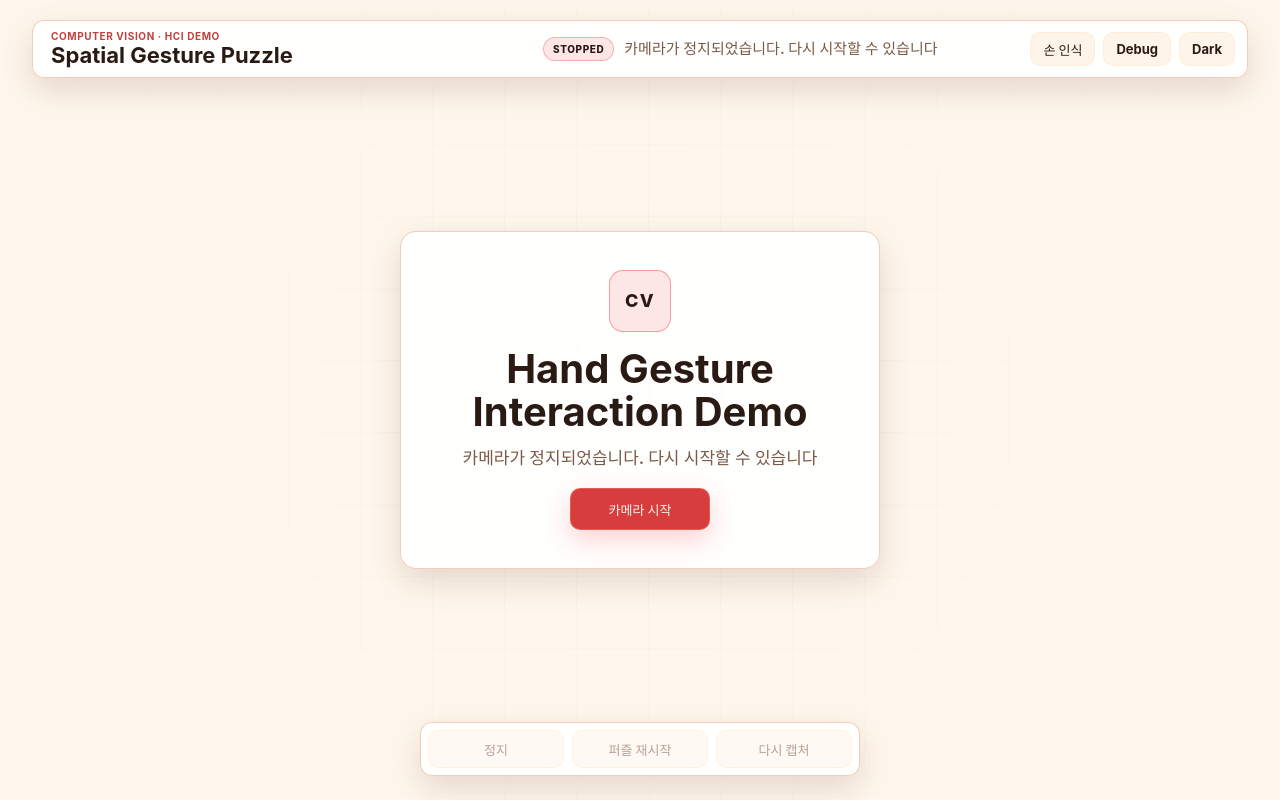
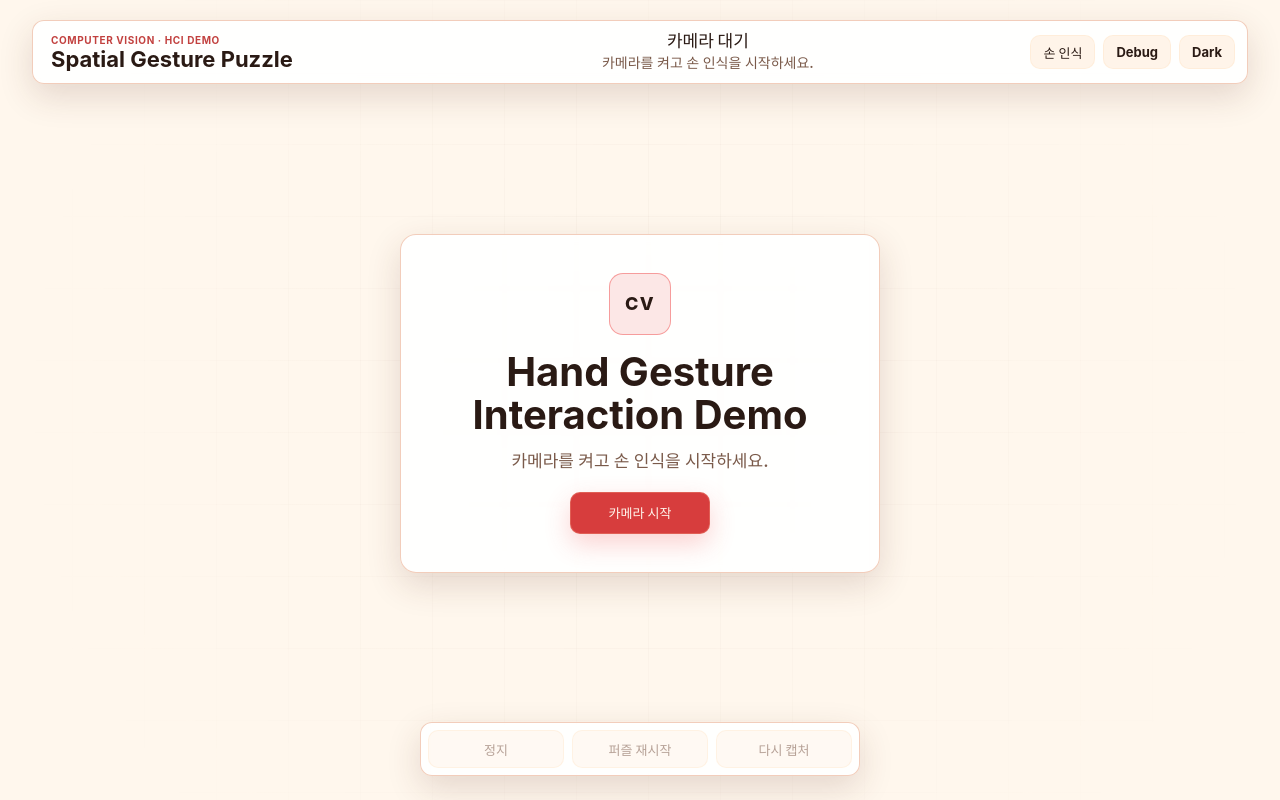
Before and after one commit to huiseong29/spatial-gesture-puzzle, a React (Vite) app: page / in a window 1280 px wide. Built offline with nearby package versions, Linux system fonts and the light colour scheme.

Commit message:
feat: 상황별 인터랙션 안내 문구 개선

```diff
--- a/src/app/App.tsx
+++ b/src/app/App.tsx
@@ -1,69 +1,11 @@
 import { useEffect, useRef, useState } from "react";
 import { HandTrackingController, type ExperienceState, type RuntimeStatus } from "./HandTrackingController";
+import { getInteractionInstruction } from "./instructionText";
 import type { ThemeMode } from "../theme/themeTypes";
-
-function modeToKoreanInstruction(status: RuntimeStatus) {
-  if (status.phase === "idle") {
-    return "카메라를 시작하세요";
-  }
-
-  if (status.phase === "camera-permission") {
-    return "카메라 권한을 요청하는 중입니다";
-  }
-
-  if (status.phase === "camera-ready") {
-    return "양손 pinch로 캡처 영역을 지정하세요";
-  }
-
-  if (status.phase === "model-loading") {
-    return "Hand Landmarker 모델을 로딩 중입니다";
-  }
-
-  if (status.phase === "running") {
-    if (status.message === "Puzzle restarted") {
-      return "퍼즐을 다시 섞었습니다";
-    }
-
-    if (status.message === "Ready for new capture") {
-      return "새 캡처 영역을 지정하세요";
-    }
-
-    return "pinch gesture로 퍼즐 조각을 이동하세요";
-  }
-
-  if (status.phase === "stopped") {
-    return "카메라가 정지되었습니다. 다시 시작할 수 있습니다";
-  }
-
-  if (status.phase === "error") {
-    return "카메라 접근 권한을 확인하세요";
-  }
-
-  return "시스템을 준비 중입니다";
-}
-
-function modeToStatusLabel(status: RuntimeStatus) {
-  if (status.phase === "running") {
-    return "RUNNING";
-  }
-
-  if (status.phase === "error") {
-    return "ERROR";
-  }
-
-  if (status.phase === "stopped") {
-    return "STOPPED";
-  }
-
-  if (status.phase === "camera-permission" || status.phase === "model-loading") {
-    return "LOADING";
-  }
-
-  return "READY";
-}
 
 type UnifiedTopBarProps = {
   status: RuntimeStatus;
+  experienceState: ExperienceState;
   debugEnabled: boolean;
   themeMode: ThemeMode;
   onStart: () => void;
@@ -73,12 +15,15 @@ type UnifiedTopBarProps = {
 
 function UnifiedTopBar({
   status,
+  experienceState,
   debugEnabled,
   themeMode,
   onStart,
   onToggleDebug,
   onToggleTheme
 }: UnifiedTopBarProps) {
+  const instruction = getInteractionInstruction(status, experienceState);
+
   return (
     <header className="top-bar">
       <div className="brand-block">
@@ -87,8 +32,8 @@ function UnifiedTopBar({
       </div>
 
       <div className="top-guide" aria-live="polite">
-        <span className={`mode-pill mode-${status.phase}`}>{modeToStatusLabel(status)}</span>
-        <p>{modeToKoreanInstruction(status)}</p>
+        <h2>{instruction.title}</h2>
+        <p>{instruction.instruction}</p>
       </div>
 
       <div className="top-actions" aria-label="상단 액션">
@@ -123,6 +68,10 @@ function UnifiedTopBar({
 function createInitialExperienceState(): ExperienceState {
   return {
     puzzleMode: null,
+    puzzleTransitionPhase: null,
+    boxMode: null,
+    capturePhase: null,
+    captureReady: false,
     heatmapReplayMode: "hidden",
     pointerHistoryCount: 0
   };
@@ -220,6 +169,7 @@ export function App() {
         <div className="ui-layer">
           <UnifiedTopBar
             status={status}
+            experienceState={experienceState}
             debugEnabled={debugEnabled}
             themeMode={themeMode}
             onStart={startCamera}
@@ -234,7 +184,7 @@ export function App() {
                   CV
                 </span>
                 <h1>Hand Gesture Interaction Demo</h1>
-                <p>{modeToKoreanInstruction(status)}</p>
+                <p>{getInteractionInstruction(status, experienceState).instruction}</p>
                 <button
                   type="button"
                   onClick={startCamera}
--- a/src/app/HandTrackingController.ts
+++ b/src/app/HandTrackingController.ts
@@ -28,6 +28,10 @@ export type RuntimeStatus = {
 
 export type ExperienceState = {
   puzzleMode: string | null;
+  puzzleTransitionPhase: string | null;
+  boxMode: string | null;
+  capturePhase: string | null;
+  captureReady: boolean;
   heatmapReplayMode: "hidden" | "ready" | "playing" | "finished";
   pointerHistoryCount: number;
 };
@@ -345,10 +349,22 @@ export class HandTrackingController {
     const puzzle = frame?.puzzle ?? null;
     const state: ExperienceState = {
       puzzleMode: puzzle?.mode ?? null,
+      puzzleTransitionPhase: puzzle?.transition?.phase ?? null,
+      boxMode: frame?.virtualBoundingBox?.mode ?? null,
+      capturePhase: frame?.capture?.phase ?? null,
+      captureReady: frame?.capture?.captureReady ?? false,
       heatmapReplayMode: puzzle?.interaction.heatmapReplayMode ?? "hidden",
       pointerHistoryCount: puzzle?.interaction.pointerHistory.samples.length ?? 0
     };
-    const key = `${state.puzzleMode}:${state.heatmapReplayMode}:${state.pointerHistoryCount > 0 ? "has-history" : "empty"}`;
+    const key = [
+      state.puzzleMode,
+      state.puzzleTransitionPhase,
+      state.boxMode,
+      state.capturePhase,
+      state.captureReady ? "capture-ready" : "capture-idle",
+      state.heatmapReplayMode,
+      state.pointerHistoryCount > 0 ? "has-history" : "empty"
+    ].join(":");
 
     if (key === this.lastExperienceStateKey) {
       return;
--- /dev/null
+++ b/src/app/instructionText.ts
@@ -0,0 +1,93 @@
+import type { ExperienceState, RuntimeStatus } from "./HandTrackingController";
+
+export type InstructionCopy = {
+  title: string;
+  instruction: string;
+};
+
+export function getInteractionInstruction(
+  status: RuntimeStatus,
+  experienceState: ExperienceState
+): InstructionCopy {
+  if (status.phase === "idle" || status.phase === "stopped") {
+    return {
+      title: "카메라 대기",
+      instruction: "카메라를 켜고 손 인식을 시작하세요."
+    };
+  }
+
+  if (status.phase === "camera-permission") {
+    return {
+      title: "카메라 권한 확인",
+      instruction: "브라우저의 카메라 권한을 허용하면 손 인식이 시작됩니다."
+    };
+  }
+
+  if (status.phase === "camera-ready" || status.phase === "model-loading" || status.phase === "booting") {
+    return {
+      title: "손 인식 준비",
+      instruction: "카메라와 Hand Landmarker 모델을 준비하는 중입니다."
+    };
+  }
+
+  if (status.phase === "error") {
+    return {
+      title: "카메라 오류",
+      instruction: "카메라 권한 또는 다른 앱의 카메라 사용 여부를 확인하세요."
+    };
+  }
+
+  if (experienceState.puzzleMode === "completed") {
+    if (experienceState.heatmapReplayMode === "playing" || experienceState.heatmapReplayMode === "finished") {
+      return {
+        title: "손 이동 분석",
+        instruction: "밝은 영역은 손동작이 집중된 위치이고, 연한 선은 퍼즐 조작 경로입니다."
+      };
+    }
+
+    return {
+      title: "퍼즐 완성",
+      instruction: "모든 조각을 맞췄습니다. 인터랙션 분석을 보거나 다시 촬영할 수 있습니다."
+    };
+  }
+
+  if (experienceState.puzzleMode === "loading" || experienceState.puzzleMode === "transitioning") {
+    return {
+      title: "퍼즐 생성 중",
+      instruction: "캡처한 영역을 퍼즐 조각으로 나누고 배치하는 중입니다."
+    };
+  }
+
+  if (experienceState.puzzleMode === "ready") {
+    return {
+      title: "퍼즐 조작",
+      instruction: "조각 위에서 pinch해 집고, 원하는 칸에서 손을 떼어 놓으세요."
+    };
+  }
+
+  if (experienceState.capturePhase === "locked") {
+    return {
+      title: "퍼즐 생성 중",
+      instruction: "캡처한 이미지를 고정하고 퍼즐 보드로 전환하는 중입니다."
+    };
+  }
+
+  if (experienceState.captureReady) {
+    return {
+      title: "캡처 준비",
+      instruction: "손을 떼어 영역을 확정한 뒤, 양손을 동시에 다시 pinch하면 캡처됩니다."
+    };
+  }
+
+  if (experienceState.boxMode === "editing") {
+    return {
+      title: "영역 조절",
+      instruction: "양손 pinch를 유지한 채 벌리거나 좁혀 캡처 영역을 조절하세요."
+    };
+  }
+
+  return {
+    title: "영역 지정",
+    instruction: "양손의 엄지와 검지를 모아 네모의 양 끝을 잡으세요."
+  };
+}
--- a/src/styles.css
+++ b/src/styles.css
@@ -142,12 +142,12 @@ button {
 
 .top-bar {
   display: grid;
-  grid-template-columns: minmax(210px, 0.75fr) minmax(280px, 1fr) auto;
+  grid-template-columns: minmax(210px, 0.7fr) minmax(340px, 1.25fr) auto;
   align-items: center;
   gap: clamp(14px, 2vw, 24px);
   width: 100%;
-  min-height: 58px;
-  padding: 9px 12px 9px 18px;
+  min-height: 64px;
+  padding: 10px 12px 10px 18px;
   border-radius: 12px;
   pointer-events: auto;
 }
@@ -176,23 +176,38 @@ button {
 }
 
 .top-guide {
-  display: flex;
-  align-items: center;
-  justify-content: center;
+  display: grid;
+  align-content: center;
+  justify-items: center;
   min-width: 0;
-  gap: 10px;
+  gap: 3px;
+  text-align: center;
+}
+
+.top-guide h2 {
+  max-width: 100%;
+  margin: 0;
+  overflow: hidden;
+  color: var(--text);
+  font-size: clamp(14px, 1.45vw, 17px);
+  font-weight: 800;
+  line-height: 1.2;
+  text-overflow: ellipsis;
+  white-space: nowrap;
 }
 
 .top-guide p {
   min-width: 0;
+  max-width: 680px;
   margin: 0;
+  display: -webkit-box;
   overflow: hidden;
   color: var(--muted);
-  font-size: clamp(13px, 1.5vw, 15px);
+  font-size: clamp(12px, 1.25vw, 14px);
   font-weight: 600;
   line-height: 1.35;
-  text-overflow: ellipsis;
-  white-space: nowrap;
+  -webkit-box-orient: vertical;
+  -webkit-line-clamp: 2;
 }
 
 .mode-pill {
@@ -491,11 +506,12 @@ button {
   .top-guide {
     grid-column: 1 / -1;
     grid-row: 2;
-    justify-content: flex-start;
+    justify-items: flex-start;
+    text-align: left;
   }
 
   .top-guide p {
-    white-space: normal;
+    max-width: none;
   }
 
   .top-actions {
```
